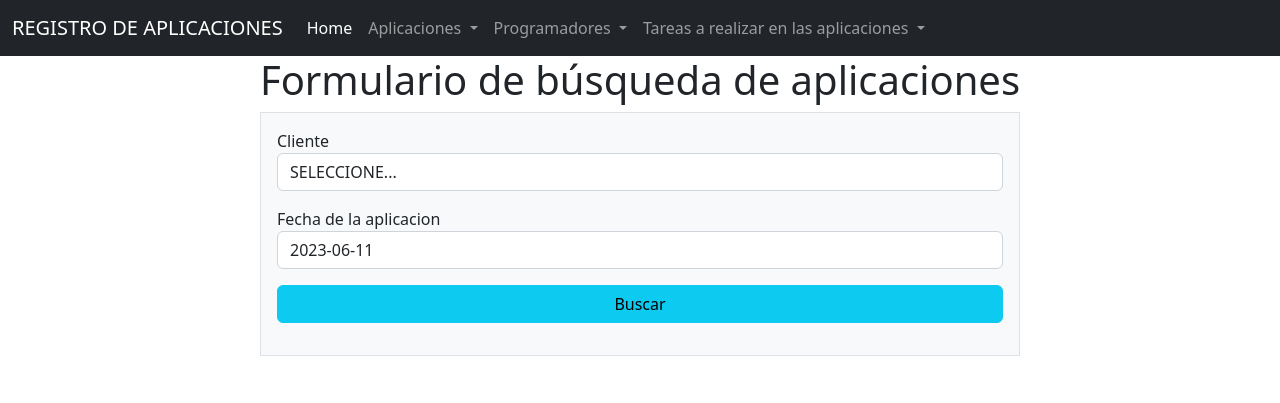
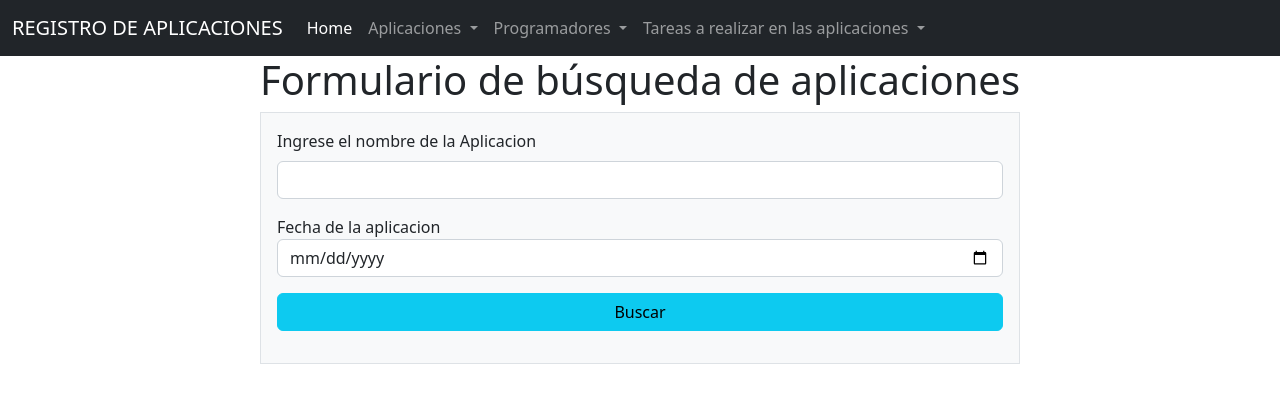
Before and after one commit to marino5710/final_marin, a PHP site: page /buscar.php in a window 1280 px wide. Shown: the top 403 px of the page. Run offline with PHP 8.4, Linux system fonts and the light colour scheme; data that the repository does not hold is empty.

Commit message:
se corrigieron errores de sintaxys

```diff
--- a/controladores/aplicaciones/buscar.php
+++ b/controladores/aplicaciones/buscar.php
@@ -47,7 +47,7 @@ try {
                         <tr>
                             <td><?= $key + 1 ?></td>
                             <td><?= $aplicacion['APLICACION_NOMBRE'] ?></td>
-                            <td><?= $aplicacion['APLICACION_FECHA_INICIO'] ?></td>
+                            <td><?= date('d/m/Y', strtotime($aplicacion['APLICACION_FECHA_INICIO'])) ?></td>
                             <td><a class="btn btn-warning w-100" href="/final_marin/vistas/aplicaciones/modificar.php?aplicacion_id=<?= $aplicacion['APLICACION_ID']?>">Modificar</a></td>
                             <td><a class="btn btn-danger w-100" href="/final_marin/controladores/aplicaciones/eliminar.php?aplicacion_id=<?= $aplicacion['APLICACION_ID']?>">Eliminar</a></td>
                         </tr>
--- a/vistas/aplicaciones/buscar.php
+++ b/vistas/aplicaciones/buscar.php
@@ -23,24 +23,15 @@ require_once '../../modelos/Aplicacion.php';
         <h1 class="text-center">Formulario de búsqueda de aplicaciones</h1>
         <div class="row justify-content-center">
             <form action="/final_marin/controladores/aplicaciones/buscar.php" method="GET" class="col-lg-8 border bg-light p-3">
-            <div class="row mb-3">
-                    <div class="col">
-                        <label for="aplicacion_nombre">Cliente</label>
-                        <select name="aplicacion_nombre" id="aplicacion_nombre" class="form-control">
-                            <option value="">SELECCIONE...</option>
-                            <?php foreach ($aplicaciones as $key => $aplicacion) : ?>
-                                <option value="<?= $aplicacion['aplicacion_id'] ?>">
-                                    <?= isset($aplicacion['APLICACION_NOMBRE']) ? $aplicacion['APLICACION_NOMBRE'] : '' ?>
-                                </option>
-                            <?php endforeach ?>
-                        </select>
-                    </div>
+            <div class="mb-3">
+                    <label for="aplicacion_nombre" class="form-label">Ingrese el nombre de la Aplicacion</label>
+                    <input type="text" name="aplicacion_nombre" id="aplicacion_nombre" class="form-control">
                 </div>
 
                 <div class="row mb-3">
                     <div class="col">
                         <label for="aplicacion_fecha">Fecha de la aplicacion</label>
-                        <input type="datetime" value="<?= date('Y-m-d') ?>" name="aplicacion_fecha" id="aplicacion_fecha" class="form-control">
+                        <input type="date"  name="aplicacion_fecha" id="aplicacion_fecha" class="form-control">
                     </div>
                 </div>
 
--- a/vistas/programadores/buscar.php
+++ b/vistas/programadores/buscar.php
@@ -19,12 +19,12 @@ error_reporting(E_ALL);
                 <div class="row mb-3">
                     <div class="col">
                         <label for="programador_nombre">Nombre del Programador</label>
-                        <input type="text" name="programador_nombre" id="programador_nombre" class="form-control" required>
+                        <input type="text" name="programador_nombre" id="programador_nombre" class="form-control">
                     </div>
                 </div>
                 <div class="row mb-3">
                     <div class="col">
-                        <label for="programador_apellido">Apellido del programador/label>
+                        <label for="programador_apellido">Apellido del programador</label>
                         <input type="text" name="programador_apellido" id="programador_apellido" class="form-control">
                     </div>
                 </div>
```
